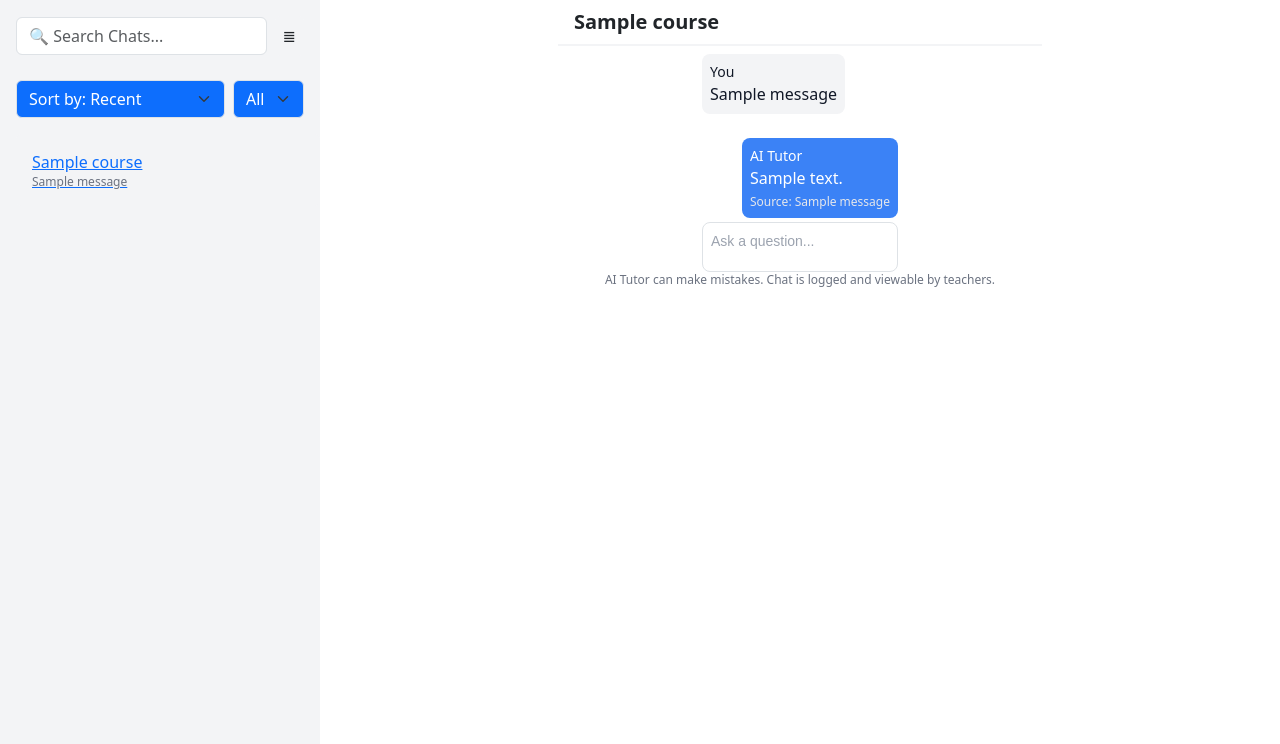
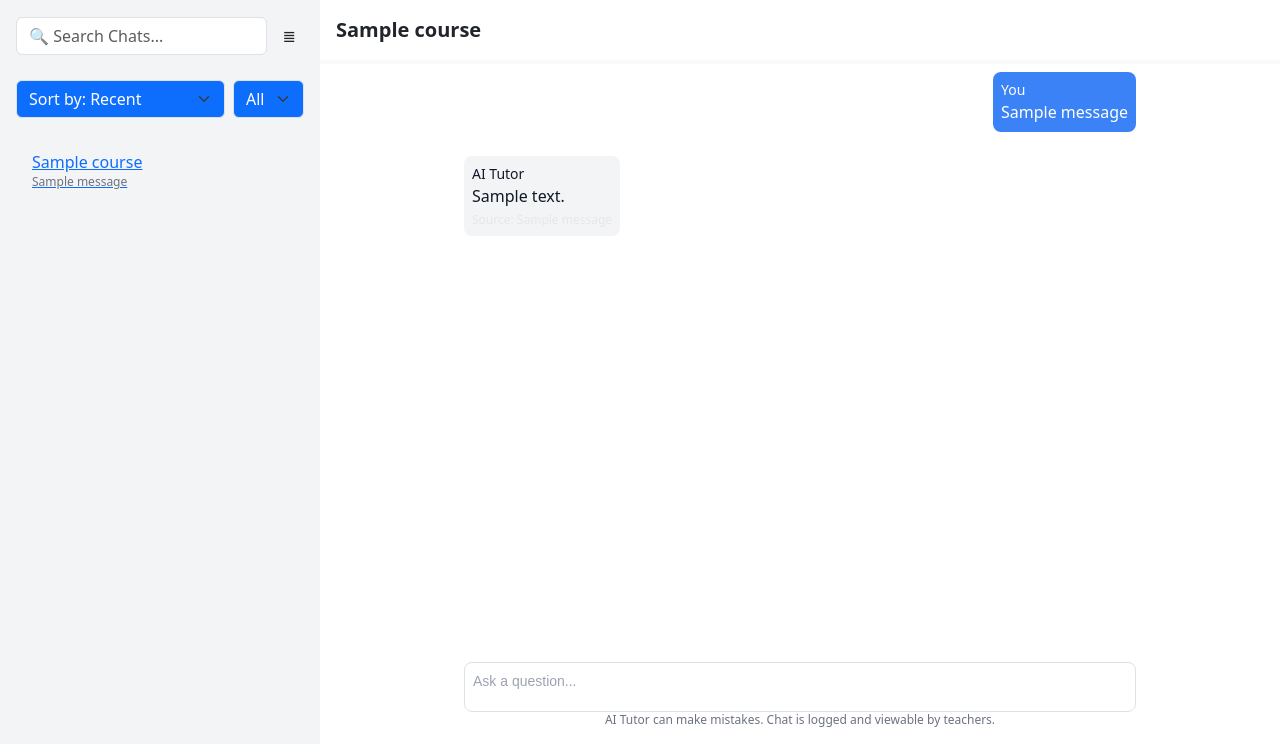
Before and after one commit to Etown-CS/JayWingAITutor, a PHP site: page /student.php?chatId=1 in a window 1280 px wide. Shown: the part 56-800 px from the top of the page. Run offline with PHP 8.4, Linux system fonts and the light colour scheme; the visitor is signed in with stand-in values (Sample User, id 1); tables that the repository leaves empty hold one stand-in row (values such as "Sample post"); a stand-in replaces the project's code that opens the database connection.

Commit message:
fixed layout of student.php

```diff
--- a/frontend/student.php
+++ b/frontend/student.php
@@ -213,10 +213,10 @@ if (isset($_GET['chatId']) && filter_var($_GET['chatId'], FILTER_VALIDATE_INT))
                 $chatDetails = $stmt->get_result()->fetch_assoc();
                 ?>
 
-                <div class="flex flex-col h-[600px]">
+                <div class="flex flex-col flex-1 w-full">
                     <!-- Chat header -->
-                    <div class="align-self-start px-3 w-full border-b-2 border-gray-100">
-                        <h2 class="text-xl font-bold"><?php echo "$chatCourseName"; ?></h2>
+                    <div class="align-self-start px-3 py-2 w-full border-b-4 border-gray-50">
+                        <h2 class="text-xl font-bold text-left"><?php echo "$chatCourseName"; ?></h2>
                     </div>
 
                     <!-- Messages area -->
@@ -238,8 +238,8 @@ if (isset($_GET['chatId']) && filter_var($_GET['chatId'], FILTER_VALIDATE_INT))
                             <div class="sm:px-3 md:px-12 lg:px-24 xl:px-36 space-y-2">
                                 <!-- User Question (Gray) -->
                                 <?php if (!empty($message['question'])): ?>
-                                    <div class="flex py-2 justify-start">
-                                        <div class="max-w-2xl bg-gray-100 text-gray-900 rounded-lg p-2">
+                                    <div class="flex py-2 justify-end">
+                                        <div class="max-w-2xl bg-blue-500 text-white rounded-lg p-2">
                                             <div class="text-sm font-medium">You</div>
                                             <div><?php echo nl2br(htmlspecialchars($message['question'])); ?></div>
                                         </div>
@@ -248,8 +248,8 @@ if (isset($_GET['chatId']) && filter_var($_GET['chatId'], FILTER_VALIDATE_INT))
 
                                 <!-- AI Answer (Blue) -->
                                 <?php if (!empty($message['answer'])): ?>
-                                    <div class="flex py-2 justify-end">
-                                        <div class="max-w-2xl bg-blue-500 text-white rounded-lg p-2">
+                                    <div class="flex py-2 justify-start">
+                                        <div class="max-w-2xl bg-gray-100 text-gray-900 rounded-lg p-2">
                                             <div class="text-sm font-medium">AI Tutor</div>
                                             <div><?php echo nl2br(htmlspecialchars($message['answer'])); ?></div>
                                             <?php if (!empty($message['sourceName'])): ?>
@@ -265,11 +265,11 @@ if (isset($_GET['chatId']) && filter_var($_GET['chatId'], FILTER_VALIDATE_INT))
 
                     <!-- Message input -->
                     <form method="POST" name="messageForm" class="mt-auto w-full">
-                        <div id="input-container" class="flex gap-2 sm:px-3 md:px-12 lg:px-24 xl:px-36">
+                        <div id="input-container" class="flex gap-2 justify-center">
                             <textarea
                                 id="student-question"
                                 name="message"
-                                class="flex-1 border rounded-lg p-2 m-0 focus:outline-none focus:ring-2 focus:ring-blue-500 break-words resize-none overflow-y-auto max-h-48"
+                                class="max-w-2xl max-h-48 border rounded-lg p-2 m-0 focus:outline-none focus:ring-2 focus:ring-blue-500 resize-none overflow-auto"
                                 placeholder="Ask a question..."
                                 rows="1"
                                 required
```
